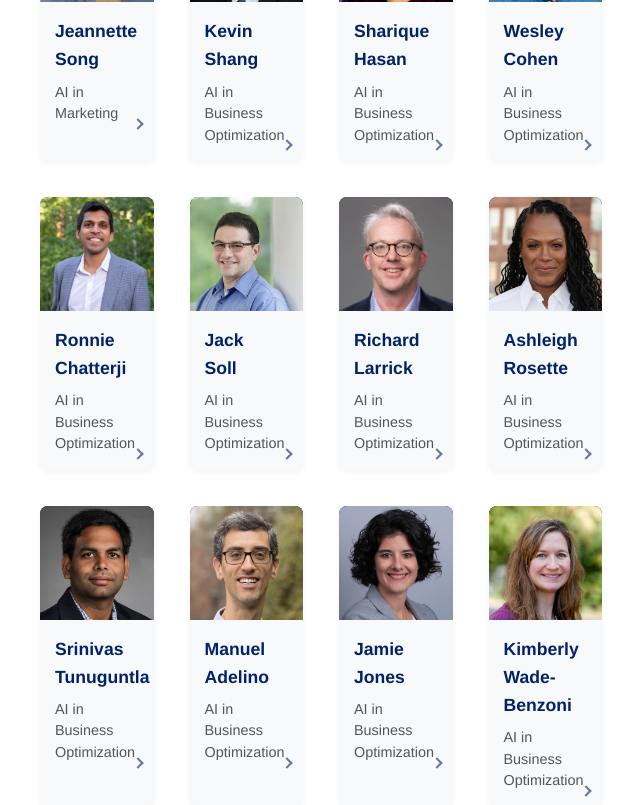
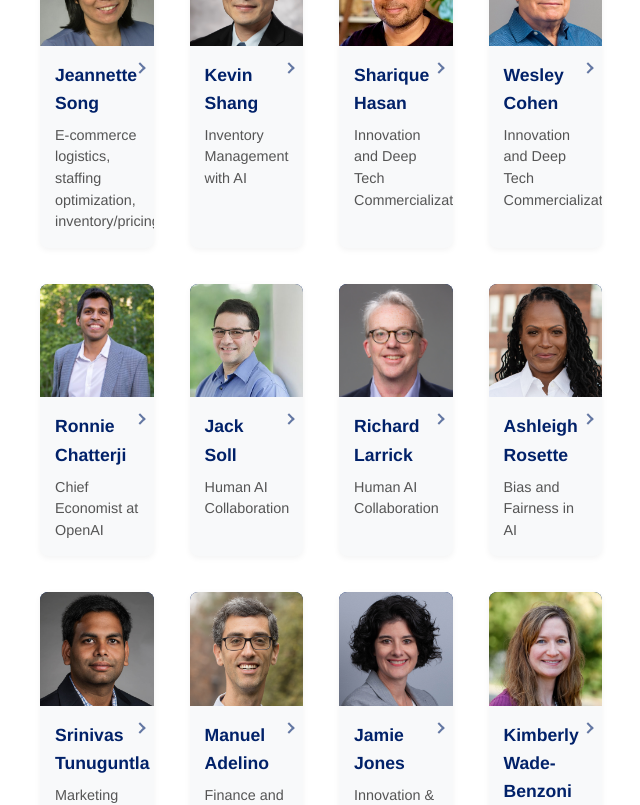
Before and after one commit to HumbleBeyondX/fuqua-ai-website, a Vue app in the folder frontend/Fuquaai-frontend/: page / in a window 1280 px wide. Shown: the part 6140-6945 px from the top of the page, without its empty margins (15-655 px from the left). Built offline with nearby package versions, Linux system fonts and the light colour scheme; a web font is replaced by a local one.

Commit message:
Homepage_Design_Faulty_20250413_Photos_v2

```diff
--- a/frontend/Fuquaai-frontend/src/components/TheFooter.vue
+++ b/frontend/Fuquaai-frontend/src/components/TheFooter.vue
@@ -3,6 +3,9 @@
     <div class="footer-container">
       <div class="footer-info">
         <div class="university-info">
+          <div class="footer-logo">
+            <img src="/src/assets/images/Fuqualogo.png" alt="Fuqua School of Business" class="fuqua-logo">
+          </div>
           <h3 class="footer-heading">Duke University</h3>
           <h3 class="footer-heading">Fuqua School of Business</h3>
           <p class="address">100 Fuqua Drive, Durham, NC 27708</p>
@@ -45,7 +48,7 @@ import { Message, ChatRound, Connection } from '@element-plus/icons-vue';
   justify-content: space-between;
   align-items: center;
 
-  @media (max-width: 768px) {
+  @media (max-width: 900px) {
     flex-direction: column;
     text-align: center;
   }
@@ -55,6 +58,15 @@ import { Message, ChatRound, Connection } from '@element-plus/icons-vue';
   @media (max-width: 768px) {
     margin-bottom: 20px;
   }
+}
+
+.footer-logo {
+  margin-bottom: 10px;
+}
+
+.fuqua-logo {
+  height: 100px;
+  width: auto;
 }
 
 .footer-heading {
@@ -95,4 +107,11 @@ import { Message, ChatRound, Connection } from '@element-plus/icons-vue';
     }
   }
 }
+
+@media (max-width: 768px) {
+  .footer-logo {
+    display: flex;
+    justify-content: center;
+  }
+}
 </style>
--- a/frontend/Fuquaai-frontend/src/views/HomeView.vue
+++ b/frontend/Fuquaai-frontend/src/views/HomeView.vue
@@ -113,7 +113,7 @@ const facultyExperts = ref([
   },
   {
     name: 'Saša Pekeč',
-    expertise: 'Market Design, Algorithmic Decision-Making',
+    expertise: 'Market Design, Algorithmic Decision-Making, Platform Economics',
     image: '/src/assets/images/faculty/sasa-pekec.jpg',
     url: 'https://www.fuqua.duke.edu/faculty/aleksandar-pekec'
   },
@@ -162,85 +162,85 @@ const facultyExperts = ref([
 
   {
     name:'Jeannette Song',
-    expertise: 'AI in Marketing',
+    expertise: 'E-commerce logistics, staffing optimization, inventory/pricing',
     image: '/src/assets/images/faculty/jeannette-song.jpg',
     url: 'https://www.fuqua.duke.edu/faculty/jeannette-song'
   },
   {
     name:'Kevin Shang',
-    expertise: 'AI in Business Optimization',
+    expertise: 'Inventory Management with AI',
     image: '/src/assets/images/faculty/kevin-shang.jpg',
     url: 'https://www.fuqua.duke.edu/faculty/kevin-shang'
   },
   {
     name:'Sharique Hasan',
-    expertise: 'AI in Business Optimization',
+    expertise: 'Innovation and Deep Tech Commercialization',
     image: '/src/assets/images/faculty/sharique-hasan.jpg',
     url: 'https://www.fuqua.duke.edu/faculty/sharique-hasan'
   },
   {
     name:'Wesley Cohen',
-    expertise: 'AI in Business Optimization',
+    expertise: 'Innovation and Deep Tech Commercialization',
     image: '/src/assets/images/faculty/wesley-cohen.jpg',
     url: 'https://www.fuqua.duke.edu/faculty/wesley-cohen'
   },
   {
     name:'Ronnie Chatterji',
-    expertise: 'AI in Business Optimization',
+    expertise: 'Chief Economist at OpenAI',
     image: '/src/assets/images/faculty/aaron-chatterji.jpeg',
     url: 'https://www.fuqua.duke.edu/faculty/aaron-chatterji'
   },
   {
     name:'Jack Soll',
-    expertise: 'AI in Business Optimization',
+    expertise: 'Human AI Collaboration',
     image: '/src/assets/images/faculty/jack-soll.jpg',
     url: 'https://www.fuqua.duke.edu/faculty/jack-soll'
   },
   {
     name:'Richard Larrick',
-    expertise: 'AI in Business Optimization',
+    expertise: 'Human AI Collaboration',
     image: '/src/assets/images/faculty/richard-larrick.jpg',
     url: 'https://www.fuqua.duke.edu/faculty/richard-larrick'
   },
   {
     name:'Ashleigh Rosette',
-    expertise: 'AI in Business Optimization',
+    expertise: 'Bias and Fairness in AI',
     image: '/src/assets/images/faculty/ashleigh-rosette.jpg',
     url: 'https://www.fuqua.duke.edu/faculty/ashleigh-rosette'
   },
   {
     name:'Srinivas Tunuguntla',
-    expertise: 'AI in Business Optimization',
+    expertise: 'Marketing Analytics and Digital Advertising',
     image: '/src/assets/images/faculty/srinivas-tunuguntla.jpg',
     url: 'https://www.fuqua.duke.edu/faculty/srinivas-tunuguntla'
   },
   {
     name:'Manuel Adelino',
-    expertise: 'AI in Business Optimization',
+    expertise: 'Finance and Venture Capital',
     image: '/src/assets/images/faculty/manuel-adelino.jpg',
     url: 'https://www.fuqua.duke.edu/faculty/manuel-adelino'
   },
   {
     name:'Jamie Jones',
-    expertise: 'AI in Business Optimization',
+    expertise: 'Innovation & Entrepreneurship',
     image: '/src/assets/images/faculty/jamie-jones.jpg',
     url: 'https://www.fuqua.duke.edu/faculty/jamie-jones'
   },
   {
     name:'Kimberly Wade-Benzoni',
-    expertise: 'AI in Business Optimization',
+    expertise: 'AI and Legacy',
     image: '/src/assets/images/faculty/kimberly-wade-benzoni.jpg',
     url: 'https://www.fuqua.duke.edu/faculty/kimberly-wade-benzoni'
   },
   {
     name:'Peng Sun',
-    expertise: 'AI in Business Optimization',
+    expertise: 'AI and Mechanism Design',
     image: '/src/assets/images/faculty/peng-sun.jpg',
     url: 'https://www.fuqua.duke.edu/faculty/peng-sun'
   },
   {
     name:'Campbell Harvey',
-    expertise: 'AI in Business Optimization',
+    expertise: 'AI in Decentralized Finance, Asset Allocation',
     image: '/src/assets/images/faculty/campbell-harvey.jpg',
     url: 'https://www.fuqua.duke.edu/faculty/campbell-harvey'
   }
@@ -674,18 +674,20 @@ const getInitials = (name: string) => {
   display: block;
   text-decoration: none;
   height: 100%;
-  // color: inherit;
+  color: inherit;
   cursor: pointer;
 
   &:hover, &:focus {
     text-decoration: none;
     color: inherit;
     outline: none;
+    background-color: transparent !important;
   }
 
   &:hover .faculty-card {
     transform: translateY(-5px);
-    box-shadow: 0 6px 15px rgba(0, 0, 0, 0.1);
+    box-shadow: 0 6px 15px rgba(0, 0, 0, 0.2);
+    background-color: #f8f9fa; /* Keep the same background color on hover */
   }
 
   &:hover .faculty-image {
@@ -756,8 +758,8 @@ const getInitials = (name: string) => {
 .faculty-info::after {
   content: '';
   position: absolute;
-  right: 12px;
-  bottom: 12px;
+  right: 10px;
+  top: 18px; /* Align with the professor's name */
   width: 8px;
   height: 8px;
   border-top: 2px solid #012169;
@@ -769,8 +771,7 @@ const getInitials = (name: string) => {
 
 .faculty-card-link:hover .faculty-info::after {
   opacity: 1;
-  right: 10px;
-
+  right: 8px; /* Adjust this if needed */
 }
 
 .faculty-name {
```
Also changed, not shown: frontend/Fuquaai-frontend/src/assets/images/Fuqualogo.png (added).
